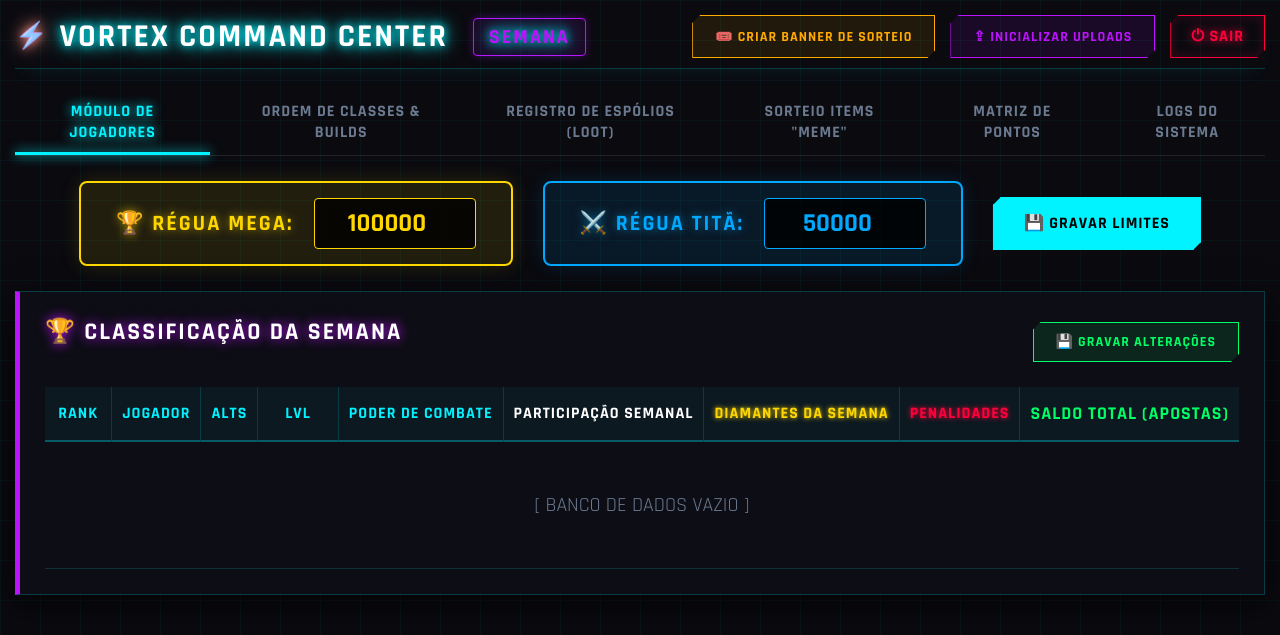
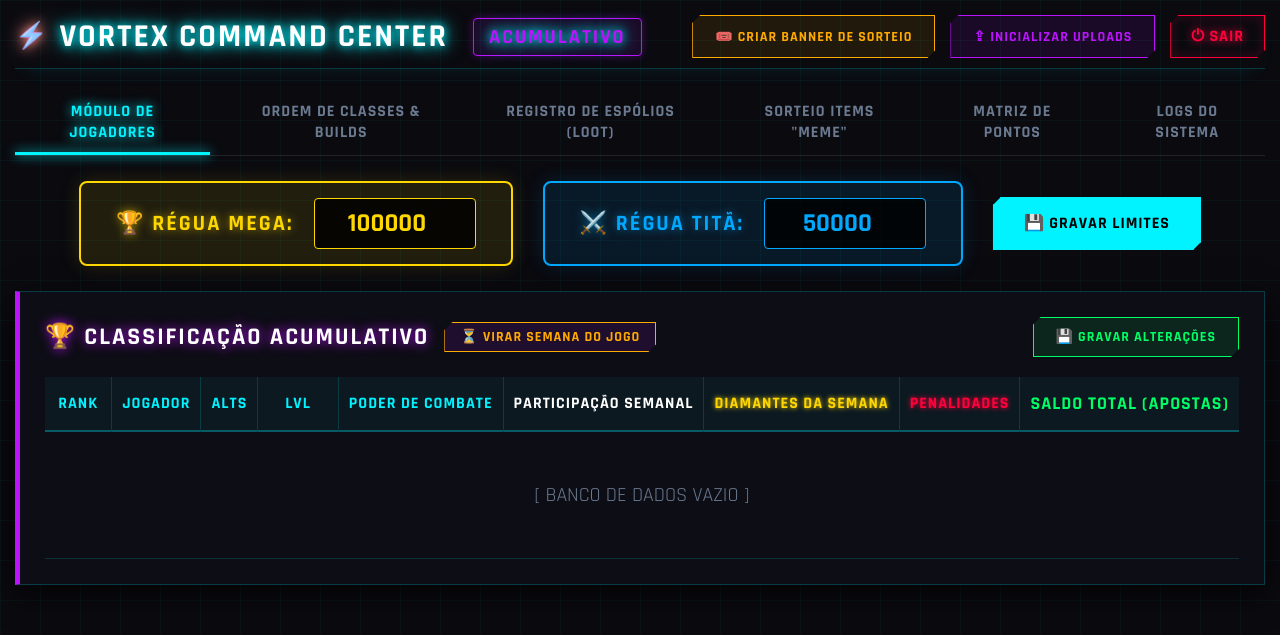
Before and after one commit to Seck1993/vortex, a Flask app: page / in a window 1280 px wide. Shown: the top 635 px of the page. Run offline with Flask 3, Linux system fonts and the light colour scheme; the visitor is signed in with stand-in values (Sample User, id 1).

Commit message:
Update dashboard labels and remove log notes

```diff
--- a/templates/dashboard.html
+++ b/templates/dashboard.html
@@ -170,7 +170,7 @@
 <body>
 
     <div class="header">
-        <h1>Vortex Command Center <span class="semana-badge">Semana {{ semana_ativa_numero }}</span></h1>
+        <h1>Vortex Command Center <span class="semana-badge">{{ label_semana }}</span></h1>
         <div style="display: flex; gap: 15px;">
             {% if session.get('logged_in') %}
                 {% if user_role == 'admin' %}
@@ -191,6 +191,7 @@
 
         <h2>📢 {{ evento.titulo }}</h2>
 
+        <!-- CRONÔMETRO DIGITAL -->
         <div class="timer-display" id="timerDisplay" data-prazo="{{ evento.prazo_encerramento }}">--:--:--</div>
 
         <p style="color: #fff; font-size: 18px; margin-bottom: 20px;">Utilize seus pontos para comprar porcentagens de chance nos itens abaixo. Só haverá desconto de pontos se você VENCER! <strong style="color: var(--neon-orange);">(Exige no mínimo 90% de participação na semana ativa)</strong>.</p>
@@ -284,7 +285,12 @@
     <div id="abaRanking" class="tab-content active">
         <div class="table-container">
             <div style="display: flex; justify-content: space-between; align-items: center; margin-bottom: 20px;">
-                <h2>🏆 Classificação da Semana {{ semana_ativa_numero }}</h2>
+                <h2 style="margin:0; display:flex; align-items:center; gap: 15px;">
+                    🏆 Classificação {{ label_semana }}
+                    {% if user_role == 'admin' %}
+                        <button class="btn btn-outline" style="border-color: var(--neon-orange); color: var(--neon-orange); font-size: 14px; padding: 5px 15px;" onclick="avancarSemana()">⏳ Virar Semana do Jogo</button>
+                    {% endif %}
+                </h2>
                 {% if session.get('logged_in') %}
                 <div style="display: flex; gap: 15px;">
                     <button class="btn btn-success" onclick="salvarEdicoes()">💾 Gravar Alterações</button>
@@ -628,16 +634,11 @@
     </div>
 
     <div id="abaLogs" class="tab-content">
-        <div class="table-container" style="border-color: var(--neon-orange);">
+        <div class="table-container">
             <div style="display: flex; justify-content: space-between; align-items: center; margin-bottom: 20px;">
-                <h2 style="color: var(--neon-orange); text-shadow: 0 0 10px rgba(255, 170, 0, 0.4);">📁 Logs de Importação (Semana Atual)</h2>
-
-                <div style="display: flex; gap: 15px;">
-                    <button class="btn btn-outline" style="border-color: var(--neon-orange); color: var(--neon-orange);" onclick="avancarSemana()">⏳ Iniciar Nova Semana</button>
-                    <button class="btn btn-success" onclick="salvarEdicaoImports()">💾 Salvar Nomenclaturas</button>
-                </div>
-            </div>
-            <p style="color: var(--text-muted); margin-bottom: 20px;">Nota: Ao iniciar uma nova semana, os pontos acumulados dos jogadores serão preservados em seus saldos totais, mas a contagem de Participação (90%) e de Diamantes recomeçará do zero para todos.</p>
+                <h2>📁 Logs de Importação de Sistema</h2>
+                <button class="btn btn-success" onclick="salvarEdicaoImports()">💾 Salvar Nomenclaturas</button>
+            </div>
             <table>
                 <thead>
                     <tr>
@@ -662,7 +663,7 @@
                         </td>
                     </tr>
                     {% else %}
-                    <tr><td colspan="5" style="text-align: center; color: var(--text-muted); padding: 50px; border-right: none; font-size: 20px;">[ NENHUMA IMPORTAÇÃO NESTA SEMANA ]</td></tr>
+                    <tr><td colspan="5" style="text-align: center; color: var(--text-muted); padding: 50px; border-right: none; font-size: 20px;">[ SISTEMA DE LOGS VAZIO ]</td></tr>
                     {% endfor %}
                 </tbody>
             </table>
```
